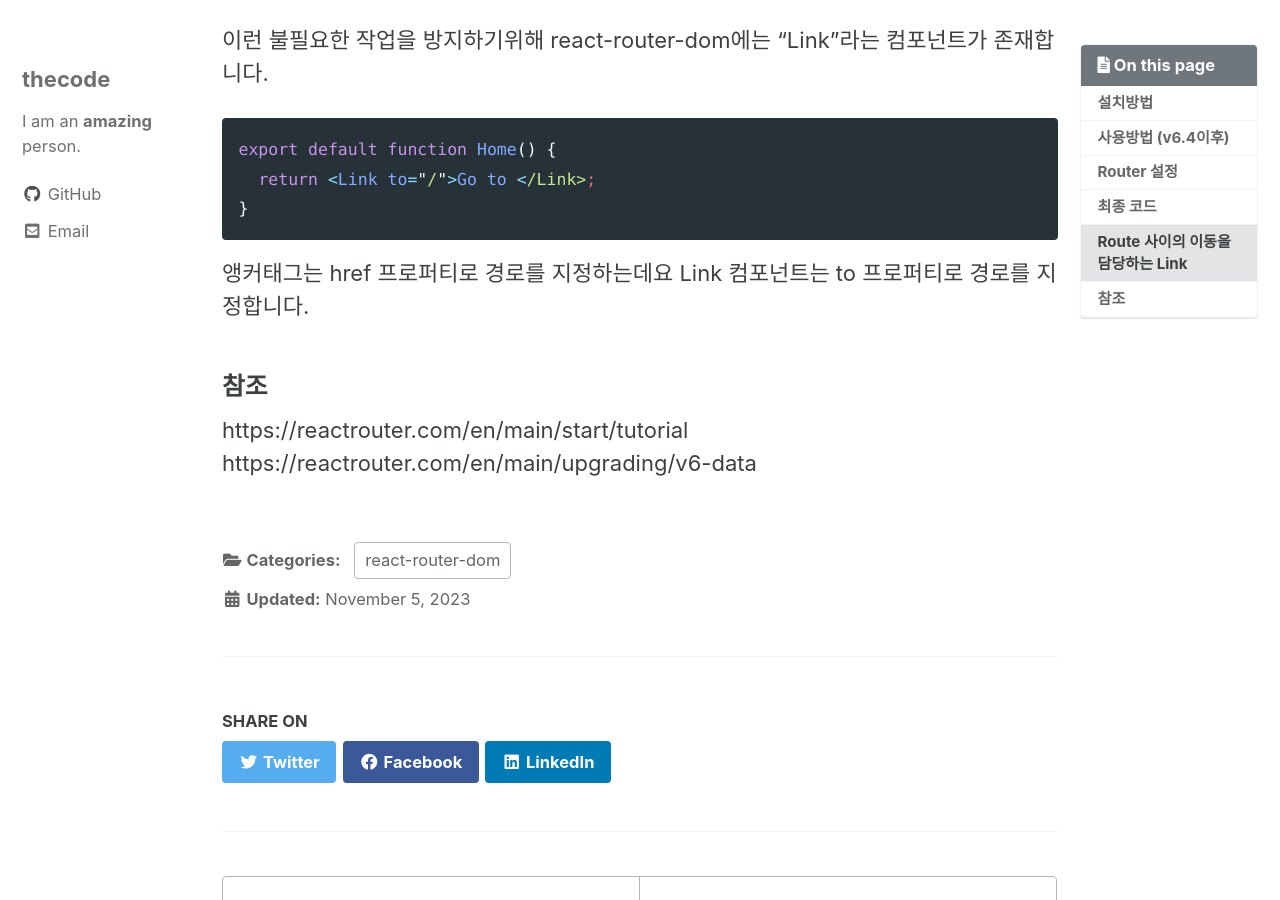
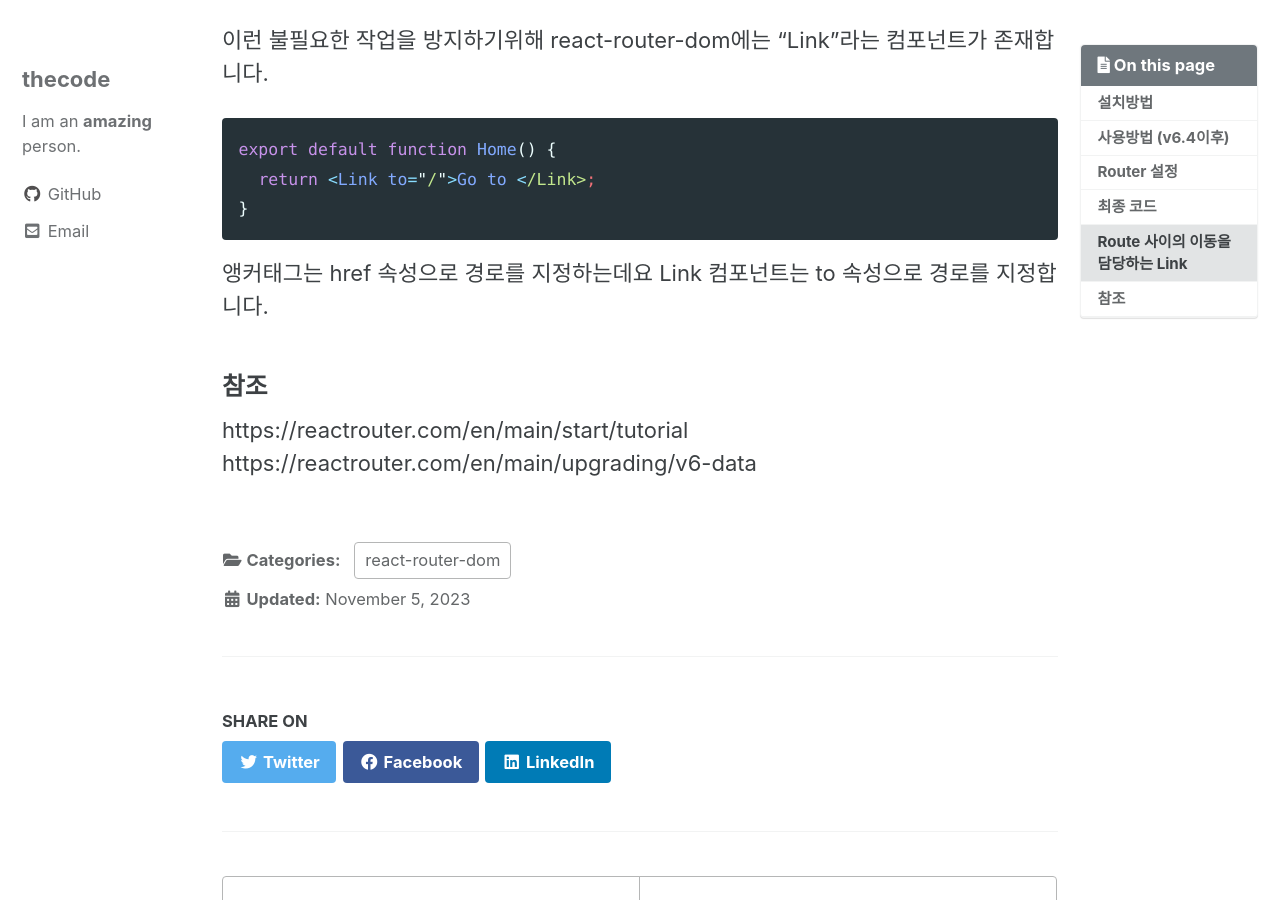
Before and after one commit to thecode00/thecode00.github.io, a Jekyll site: the page built from _posts/FE/2023-11-05-react-router-dom.md, in a window 1280 px wide and 900 px high, scrolled down 3597 px. Built offline with Jekyll 4.4.1, drawn with Linux system fonts in a browser that asks for light colours; cached includes are drawn as plain includes; some web fonts are replaced.

Commit message:
Edit comment

````diff
--- a/_posts/FE/2023-11-05-react-router-dom.md
+++ b/_posts/FE/2023-11-05-react-router-dom.md
@@ -125,7 +125,7 @@ export default function Home() {
 }
 ```
 
-앵커태그는 href 프로퍼티로 경로를 지정하는데요 Link 컴포넌트는 to 프로퍼티로 경로를 지정합니다.
+앵커태그는 href 속성으로 경로를 지정하는데요 Link 컴포넌트는 to 속성으로 경로를 지정합니다.
 
 ### 참조
 
````
